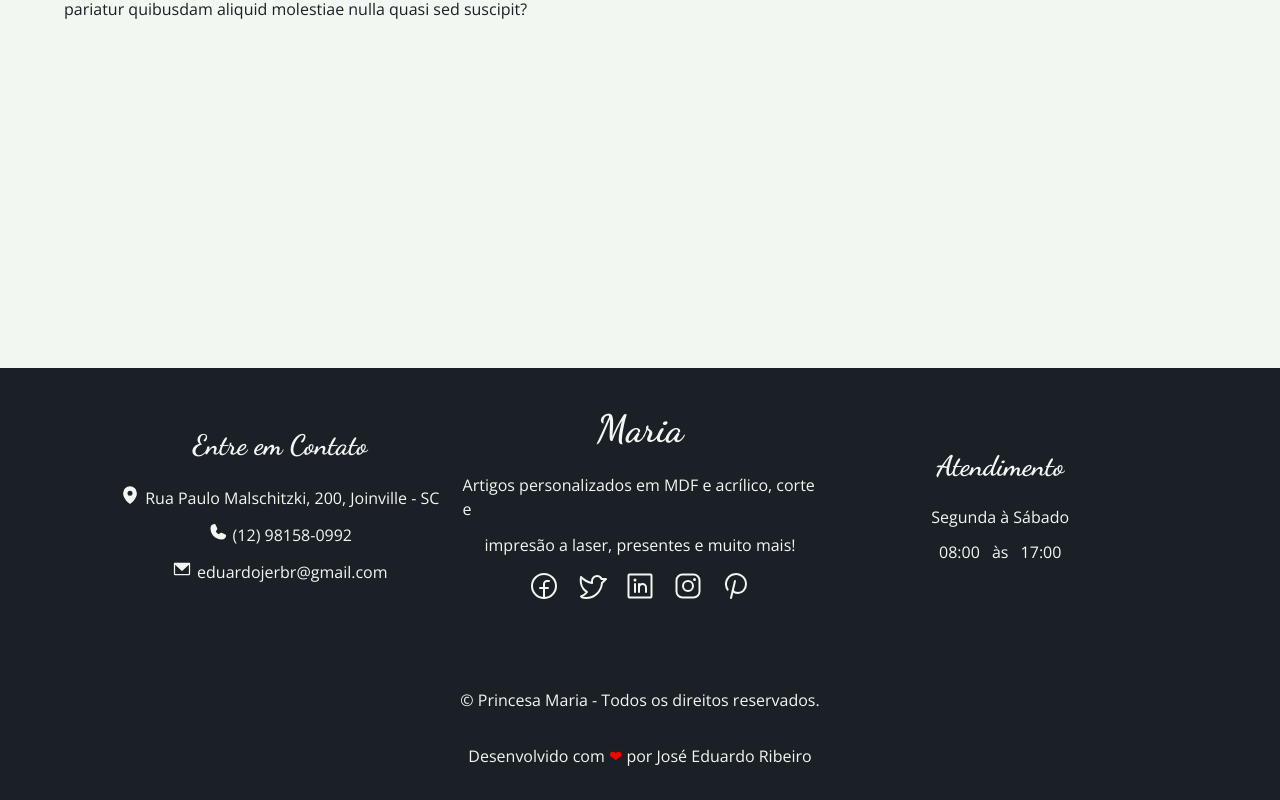
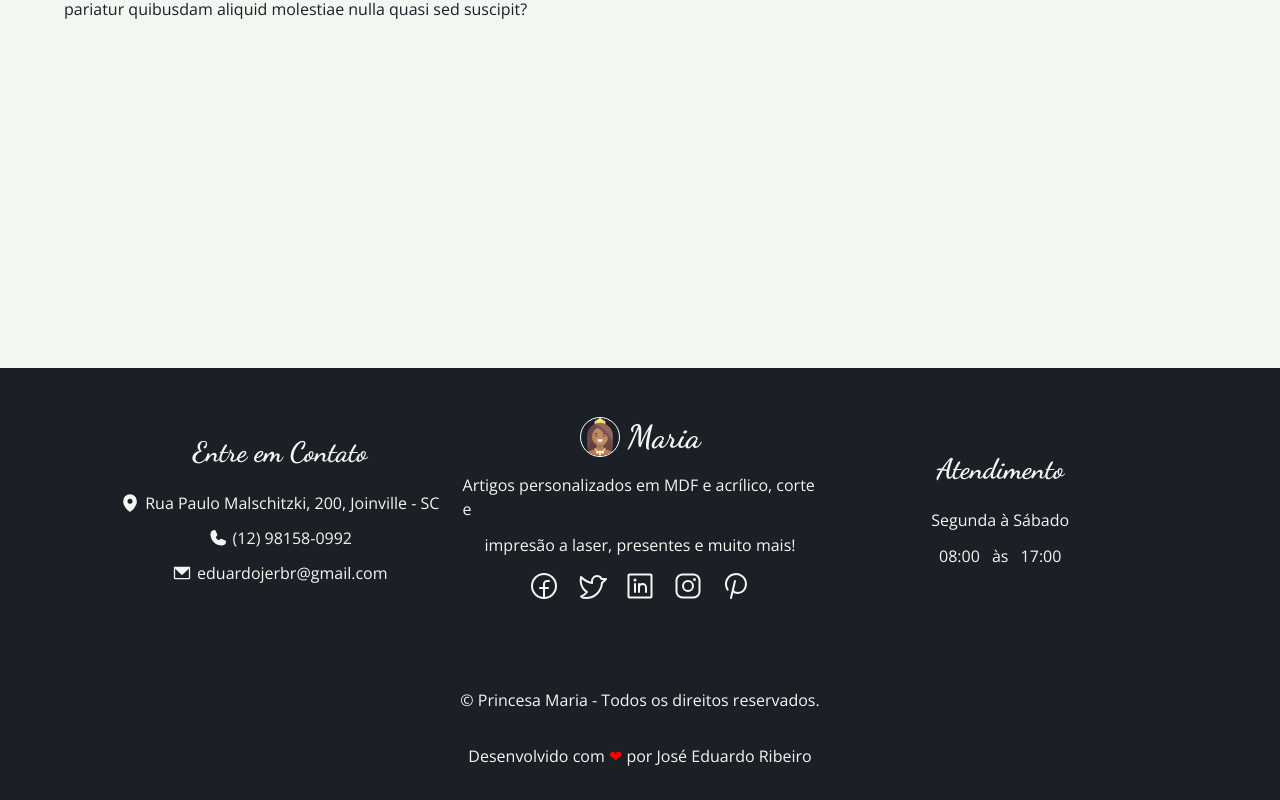
Before and after one commit to ribeirojer/Frontend-Dracula, a React (Vite) app: page / in a window 1280 px wide. Shown: the part 5052-5852 px from the top of the page. Built offline with nearby package versions, Linux system fonts and the light colour scheme.

Commit message:
adjustment in links footer

```diff
--- a/src/components/Footer.tsx
+++ b/src/components/Footer.tsx
@@ -1,5 +1,7 @@
 import { EnvelopeSimple, FacebookLogo, InstagramLogo, LinkedinLogo, MapPin, Phone, PinterestLogo, TwitterLogo } from 'phosphor-react';
+import { Link } from 'react-router-dom';
 import styled from 'styled-components'
+import image from '../assets/woman.png'
 
 type Props = {}
 
@@ -27,20 +29,12 @@ const Contacts = styled.div`
     display: flex;
     flex-direction: column;
     align-items: center;
-    h3 {
-      font-size: 28px;
-      font-family: 'Dancing Script';
-      font-weight: 700;
-      margin-bottom: 1rem;
-    }
     p {
       margin-top: 0.7rem;
       display: flex;
       align-items: center;
-      justify-content: center;
-
     }
-    p span {
+    p svg {
       margin-right: 5px;
     }
 `;
@@ -48,12 +42,6 @@ const Company = styled.div`
     display: flex;
     flex-direction: column;
     align-items: center;
-    h2 {
-      font-size: 38px;
-      font-family: 'Dancing Script';
-      font-weight: 700;
-      margin-bottom: 1.5rem;
-    }
     p {
       margin-bottom: 0.8rem;
     }
@@ -63,13 +51,34 @@ const Company = styled.div`
       flex-direction: row;
       justify-content: center;
     }
-    div span {
+    div a {
+      color: var(--cor-C);
       margin: 0 0.5rem;
       cursor: pointer;
+      transition: 0.3s;
     }
-    div span:hover {
+    div a:hover {
       color: var(--cor-E);
     }
+`;
+const Logo = styled.span`
+    font-size: 2rem;
+    font-family: 'Dancing Script';
+    font-weight: 700;
+    margin-bottom: 1rem;
+    a {
+        display: flex;
+        align-items: center;
+        color: var(--cor-C);
+        text-decoration: none;
+    }
+    img {
+        border: 1px solid #fff;
+        border-radius: 50%;
+        height: 40px;
+        margin-right: 0.5rem;
+    }
+
 `;
 const Hours = styled.div`
     display: flex;
@@ -111,20 +120,22 @@ const Footer = (props: Props) => {
       <FooterWrapper>
         <Contacts>
           <h3>Entre em Contato</h3>
-          <p><span><MapPin size={20} weight="fill"/></span> Rua Paulo Malschitzki, 200, Joinville - SC</p>
-          <p><span><Phone size={20} weight="fill"/></span> (12) 98158-0992</p>
-          <p><span><EnvelopeSimple size={20} weight="fill"/></span> eduardojerbr@gmail.com</p>
+          <p><MapPin size={20} weight="fill"/> Rua Paulo Malschitzki, 200, Joinville - SC</p>
+          <p><Phone size={20} weight="fill"/> (12) 98158-0992</p>
+          <p><EnvelopeSimple size={20} weight="fill"/> eduardojerbr@gmail.com</p>
         </Contacts>
         <Company>
-          <h2>Maria</h2>
+          <Logo>
+              <Link to={"/"}><img src={image} alt="" />Maria</Link>
+          </Logo>
           <p>Artigos personalizados em MDF e acrílico, corte e </p>
           <p>impresão a laser, presentes e muito mais!</p>
           <div>
-            <span><FacebookLogo size={32} /></span>
-            <span><TwitterLogo size={32} /></span>
-            <span><LinkedinLogo size={32} /></span>
-            <span><InstagramLogo size={32} /></span>
-            <span><PinterestLogo size={32} /></span>
+            <a href='https://www.facebook.com' target={'_blank'}><FacebookLogo size={32} /></a>
+            <a href='https://www.twitter.com' target={'_blank'}><TwitterLogo size={32} /></a>
+            <a href='https://www.linkedin.com' target={'_blank'}><LinkedinLogo size={32} /></a>
+            <a href='https://www.instagram.com' target={'_blank'}><InstagramLogo size={32} /></a>
+            <a href='https://www.pinterest.com' target={'_blank'}><PinterestLogo size={32} /></a>
           </div>
         </Company>
         <Hours>
```
